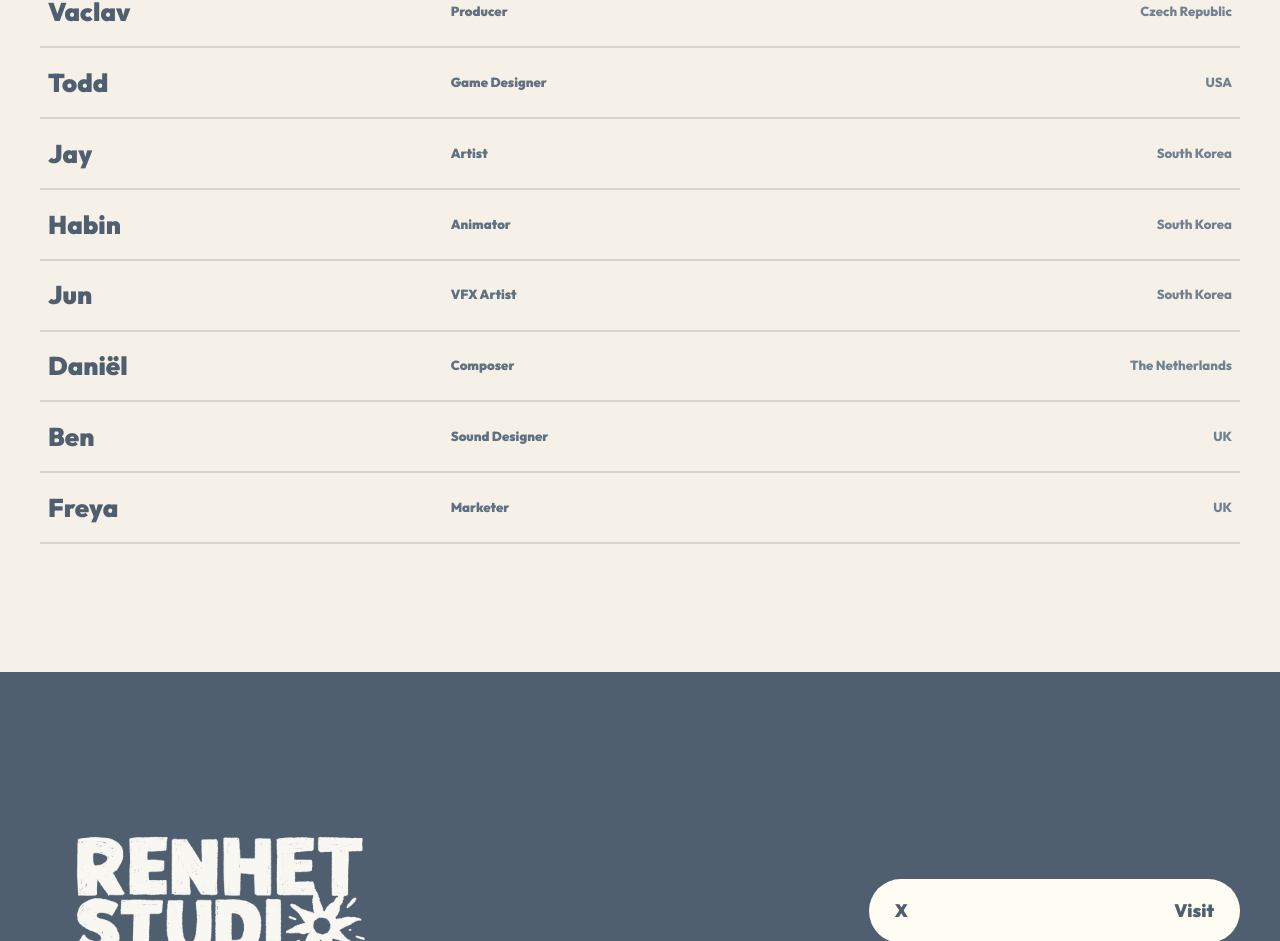
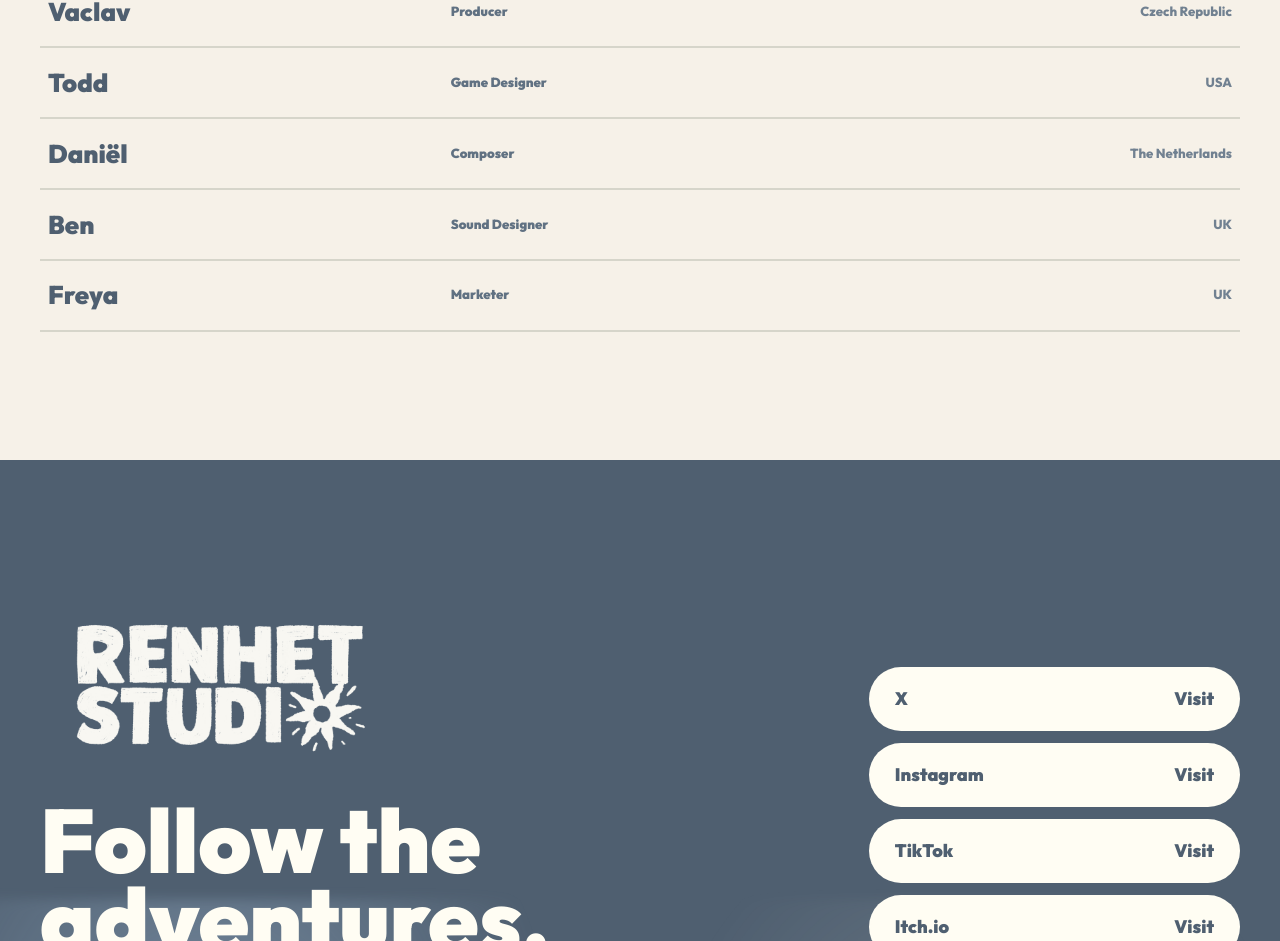
Before and after one commit to RenhetStudio/renhet-studio-web, a Next.js app: page / in a window 1280 px wide. Shown: the part 1868-2809 px from the top of the page. Built offline with nearby package versions, Linux system fonts and the light colour scheme.

Commit message:
chore: remove artists

```diff
--- a/src/app/page.tsx
+++ b/src/app/page.tsx
@@ -31,24 +31,6 @@ const team = [
     role: "Game Designer",
     country: "USA",
     href: "https://nat20.mal.plus/technical-portfolio/",
-  },
-  {
-    name: "Jay",
-    role: "Artist",
-    country: "South Korea",
-    href: "https://www.artstation.com/kiwi_lee",
-  },
-  {
-    name: "Habin",
-    role: "Animator",
-    country: "South Korea",
-    href: "https://www.notion.so/Habin-Yoon_Portfolio-c07cfee2d7fc828880a281241bc94189",
-  },
-  {
-    name: "Jun",
-    role: "VFX Artist",
-    country: "South Korea",
-    href: "https://www.linkedin.com/in/gwngjun-lee-477ba5139/",
   },
   {
     name: "Daniël",
```
